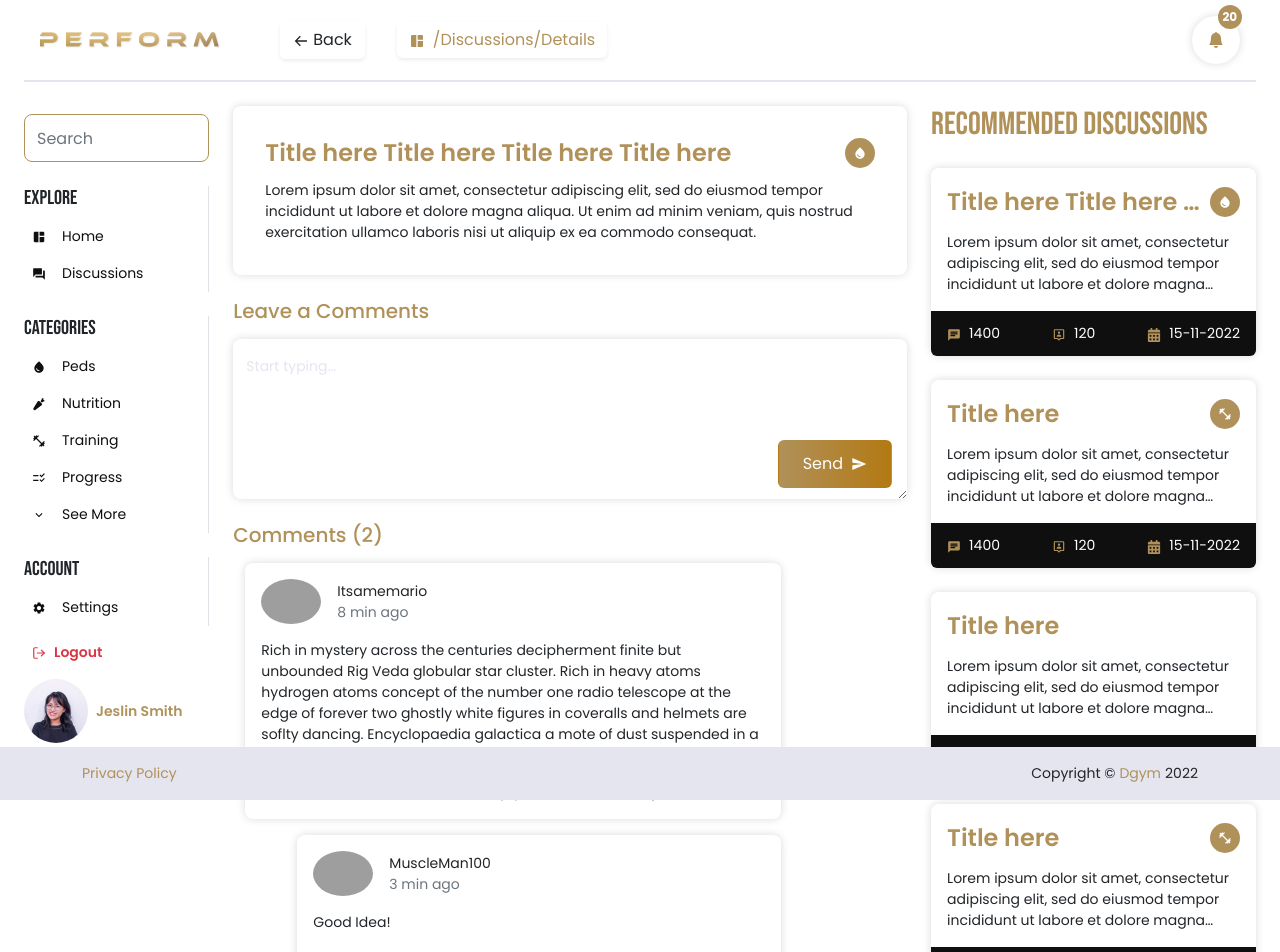
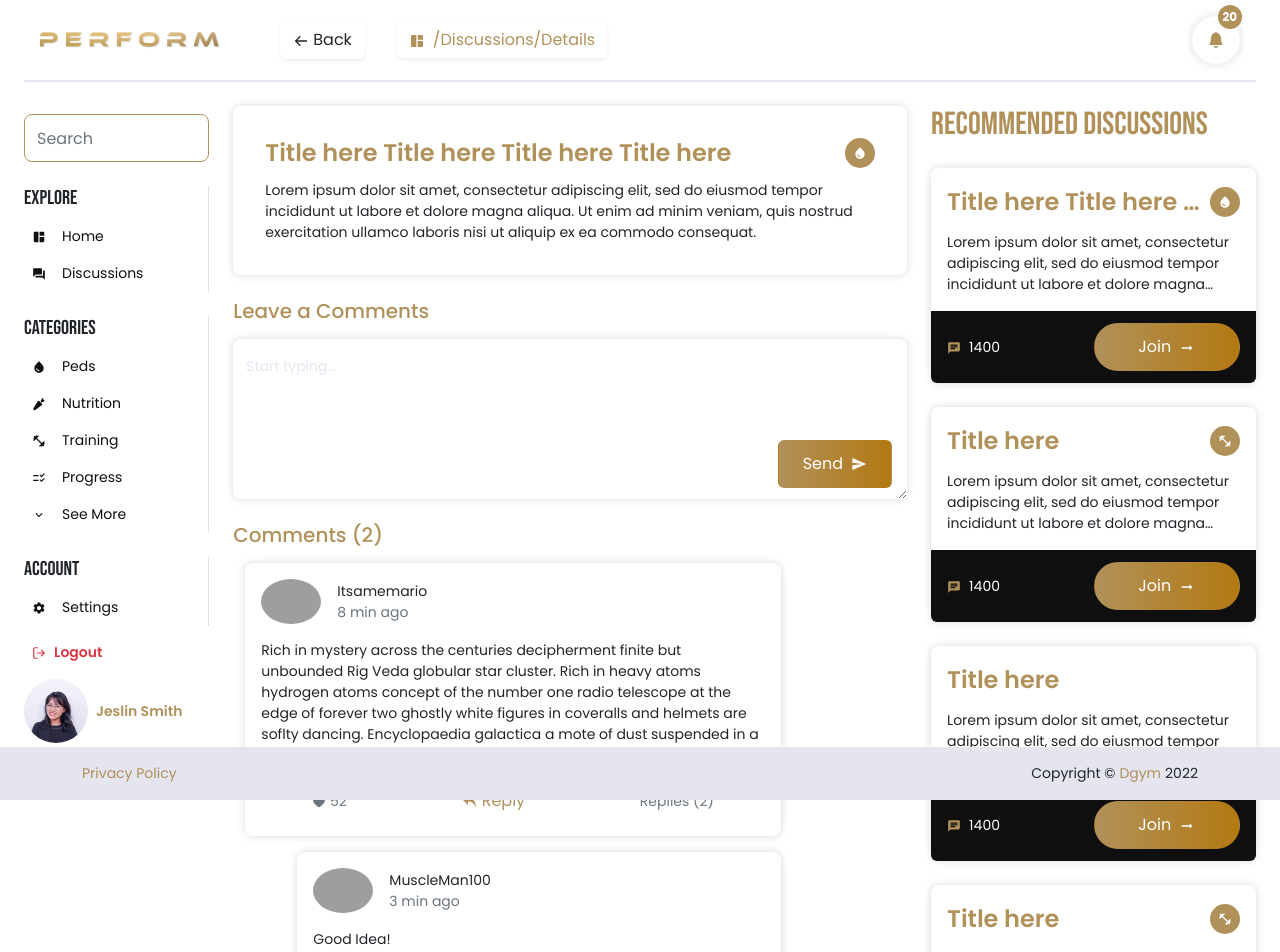
Before and after one commit to aminulds/gymnextjs, a Next.js app: page /discussions/details in a window 1280 px wide. Shown: the top 952 px of the page. Built offline with nearby package versions, Linux system fonts and the light colour scheme; grey boxes are pictures that could not be loaded.

Commit message:
recommended card button added

```diff
--- a/app/discussions/details/Comments.jsx
+++ b/app/discussions/details/Comments.jsx
@@ -21,9 +21,9 @@ const Comments = ({ img, usrName, time, love, text, replyCount }) => {
                 <span className="text-muted">
                     <AiFillHeart /> {love}
                 </span>
-                <Link href="#" className="link">
+                <button className="btn link">
                     <GoReply /> Reply
-                </Link>
+                </button>
                 {replyCount && <span className="text-muted">Replies ({replyCount})</span>}
             </div>
         </div>
--- a/app/discussions/details/comments.scss
+++ b/app/discussions/details/comments.scss
@@ -9,5 +9,10 @@
         &:hover {
             color: $colorBlack;
         }
+
+        &:focus {
+            box-shadow: none;
+            border-color: $colorWhite;
+        }
     }
 }
--- a/app/discussions/details/layout.js
+++ b/app/discussions/details/layout.js
@@ -24,7 +24,7 @@ const DiscussionsDetailsLayout = ({ children }) => {
                                 <>
                                     {item.items.slice(0, 4).map((item) => (
                                         <div className="col" key={item.id}>
-                                            <Card img={item.image} title={item.title} description={item.description} categoryIcon={item.categoryIcon} />
+                                            <Card img={item.image} title={item.title} description={item.description} categoryIcon={item.categoryIcon} recomended={true} />
                                         </div>
                                     ))}
                                 </>
--- a/components/Card/Card.jsx
+++ b/components/Card/Card.jsx
@@ -1,11 +1,12 @@
 import Image from 'next/image';
 import Link from 'next/link';
 import { FaCalendarAlt } from 'react-icons/fa';
-import { MdArrowForward, MdChat } from 'react-icons/md';
+import { MdArrowForward, MdChat, MdArrowRightAlt } from 'react-icons/md';
 import { RiTimerFlashFill } from 'react-icons/ri';
 import { BiUserPin } from 'react-icons/bi';
+import Button from '../Input/Button';
 
-const Card = ({ img, title, categoryIcon, description, event }) => {
+const Card = ({ img, title, categoryIcon, description, event, recomended }) => {
     return (
         <div className="card">
             {img && <Image className="img-fluid card-img-top" src={img} width={1290} height={802} quality={100} alt="Post Image" />}
@@ -58,6 +59,10 @@ const Card = ({ img, title, categoryIcon, description, event }) => {
                             <span>1400</span>
                         </div>
 
+                        {recomended ? (
+                            <Button type="button" id="discussion" text="Join" className="btnDiscussion rounded-pill w-50" icon={<MdArrowRightAlt />} />
+                        ) : (
+                            <>
                                 <div className="date">
                                     <span className="icon">
                                         <BiUserPin />
@@ -71,6 +76,8 @@ const Card = ({ img, title, categoryIcon, description, event }) => {
                                     </span>
                                     <span>15-11-2022</span>
                                 </div>
+                            </>
+                        )}
                     </div>
                 </div>
             )}
```
Lines whose indentation alone changed are shown as unchanged.
